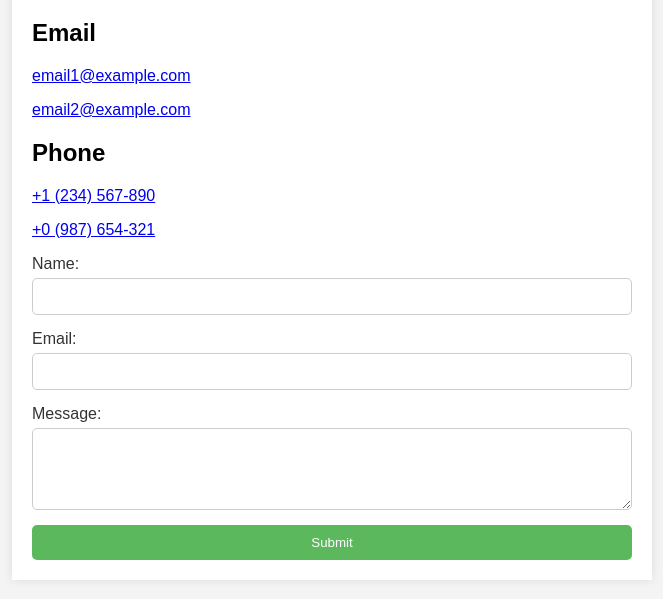
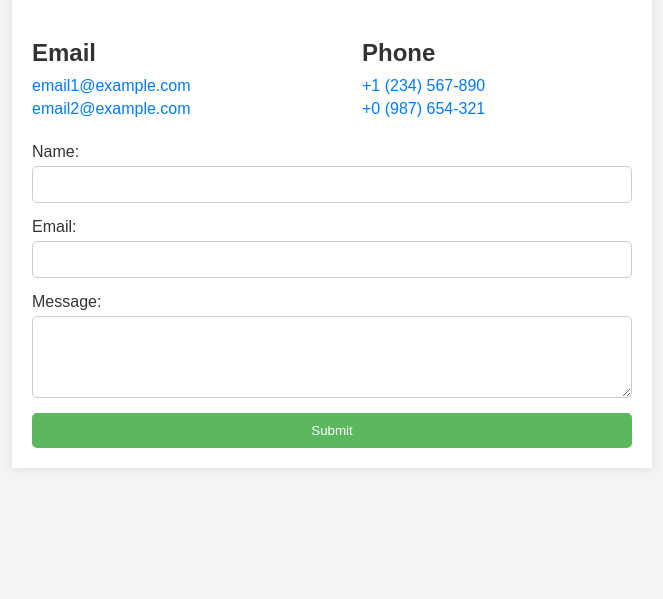
Before and after one commit to saifnasser11/Contacts-Page, a plain HTML site: page index.html in a window 1280 px wide. Shown: the part 131-730 px from the top of the page, without its empty margins (308-971 px from the left). Drawn offline with Linux system fonts and the light colour scheme.

Commit message:
styles.css

```diff
--- a/styles.css
+++ b/styles.css
@@ -16,6 +16,35 @@ body {
 h1 {
     text-align: center;
     color: #333;
+}
+
+.contact-info {
+    display: flex;
+    justify-content: space-between;
+    margin-bottom: 20px;
+}
+
+.contact-info div {
+    width: 45%;
+}
+
+.contact-info h2 {
+    margin-bottom: 10px;
+    color: #333;
+}
+
+.contact-info p {
+    margin: 5px 0;
+    color: #555;
+}
+
+.contact-info a {
+    color: #007BFF;
+    text-decoration: none;
+}
+
+.contact-info a:hover {
+    text-decoration: underline;
 }
 
 form {
```
